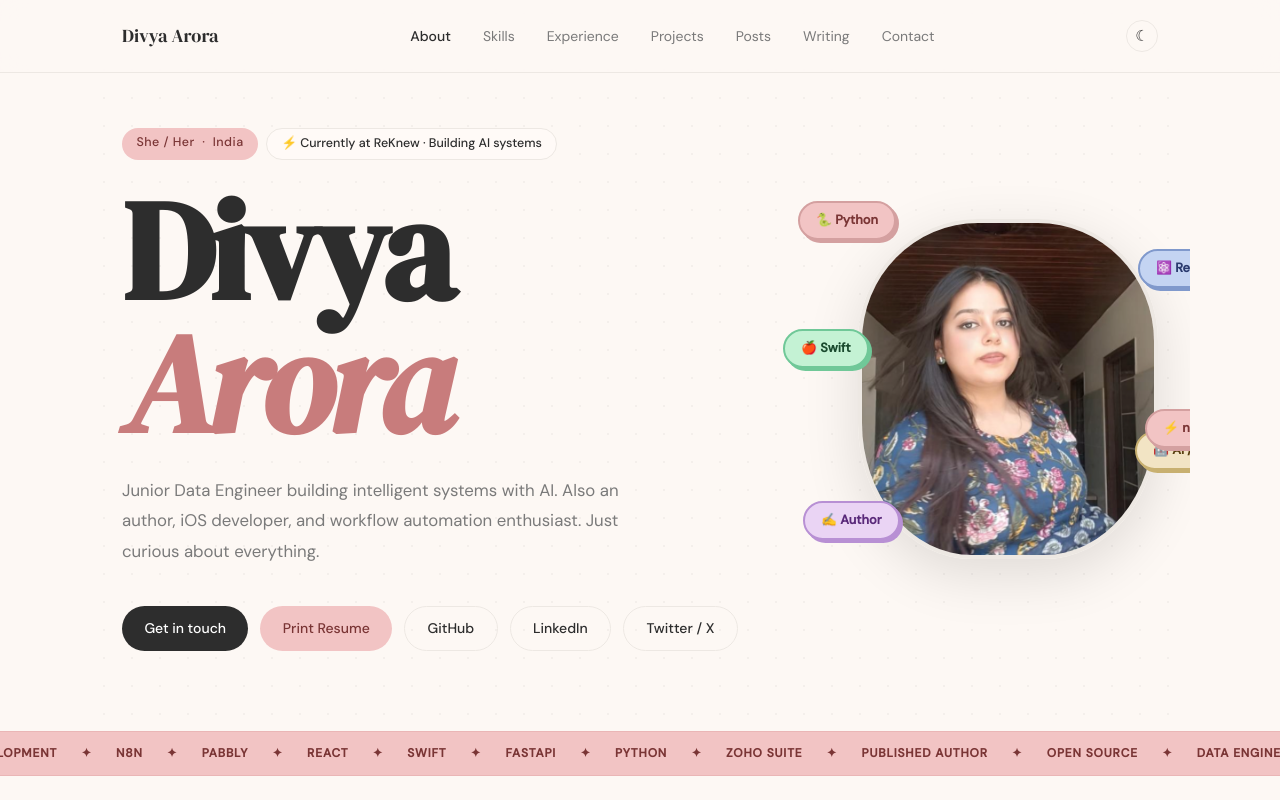
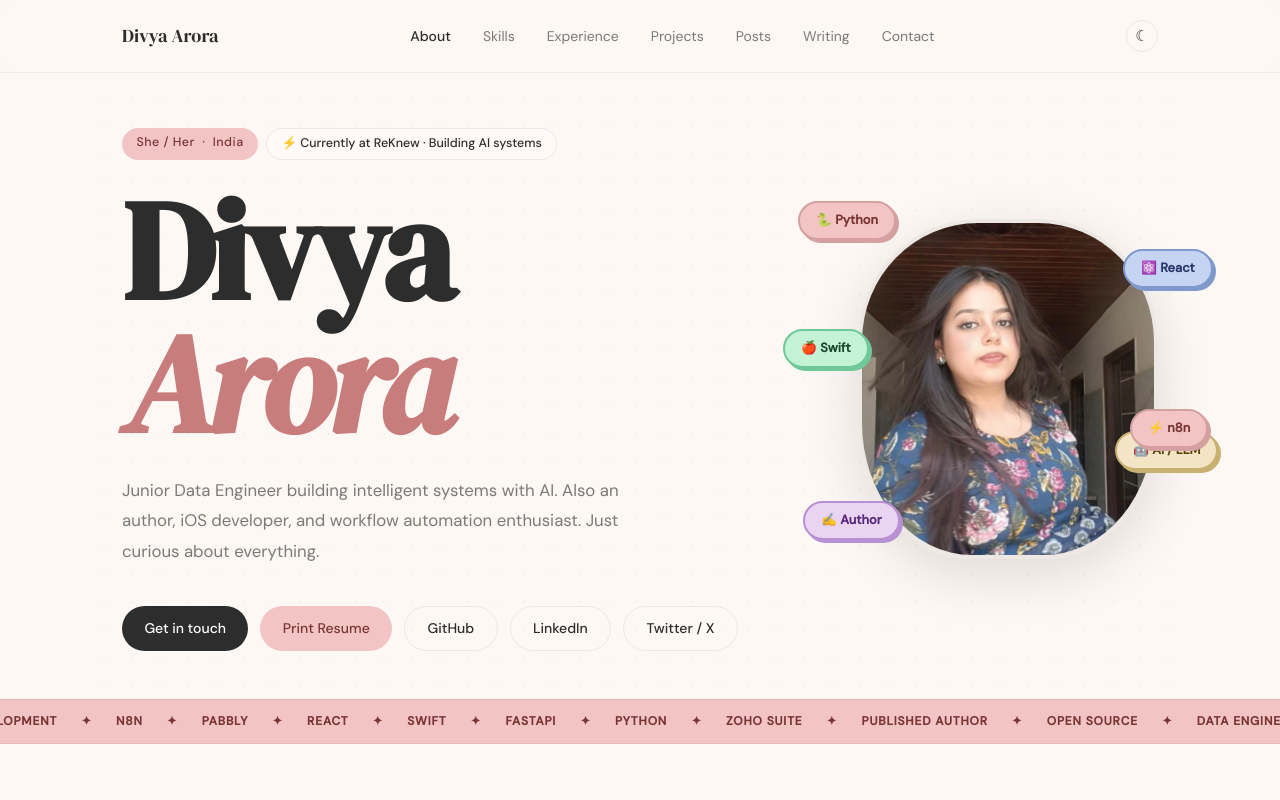
Before and after one commit to aroraadivya/divyaarora, a React (Vite) app: page / in a window 1280 px wide. Shown: the top 800 px of the page. Built offline with nearby package versions, Linux system fonts and the light colour scheme.

Commit message:
Fix clipped badges and hero gap: remove overflow hidden, tighten padding, pull in right badges

```diff
--- a/src/index.css
+++ b/src/index.css
@@ -195,9 +195,8 @@ section {
     display: flex;
     align-items: center;
     padding-top: 8rem;
-    padding-bottom: 5rem;
+    padding-bottom: 3rem;
     position: relative;
-    overflow: hidden;
 }
 #hero::before {
     content: '';
@@ -208,6 +207,7 @@ section {
     opacity: 0.55;
     z-index: 0;
     pointer-events: none;
+    clip-path: inset(0);
 }
 .hero-inner {
     display: flex;
@@ -257,11 +257,11 @@ section {
 .float-5 { background: #ead4f4; border-color: #b890d4; box-shadow: 3px 3px 0 #b890d4; color: #5a2a7a; }
 .float-6 { background: var(--accent1); border-color: #d4a0a0; box-shadow: 3px 3px 0 #d4a0a0; color: #7a3535; }
 .float-1 { top: -18px;  left: -60px;  animation-duration: 3.8s; animation-delay: 0s;    }
-.float-2 { top: 30px;   right: -70px; animation-duration: 4.2s; animation-delay: 0.5s;  }
+.float-2 { top: 30px;   right: -55px; animation-duration: 4.2s; animation-delay: 0.5s;  }
 .float-3 { top: 110px;  left: -75px;  animation-duration: 3.5s; animation-delay: 1s;    }
-.float-4 { bottom: 90px; right: -80px; animation-duration: 4.5s; animation-delay: 0.3s; }
+.float-4 { bottom: 90px; right: -60px; animation-duration: 4.5s; animation-delay: 0.3s; }
 .float-5 { bottom: 20px; left: -55px;  animation-duration: 3.9s; animation-delay: 0.8s; }
-.float-6 { top: 190px;  right: -65px;  animation-duration: 4.1s; animation-delay: 1.2s; }
+.float-6 { top: 190px;  right: -50px;  animation-duration: 4.1s; animation-delay: 1.2s; }
 
 
 .hero-tags {
```
